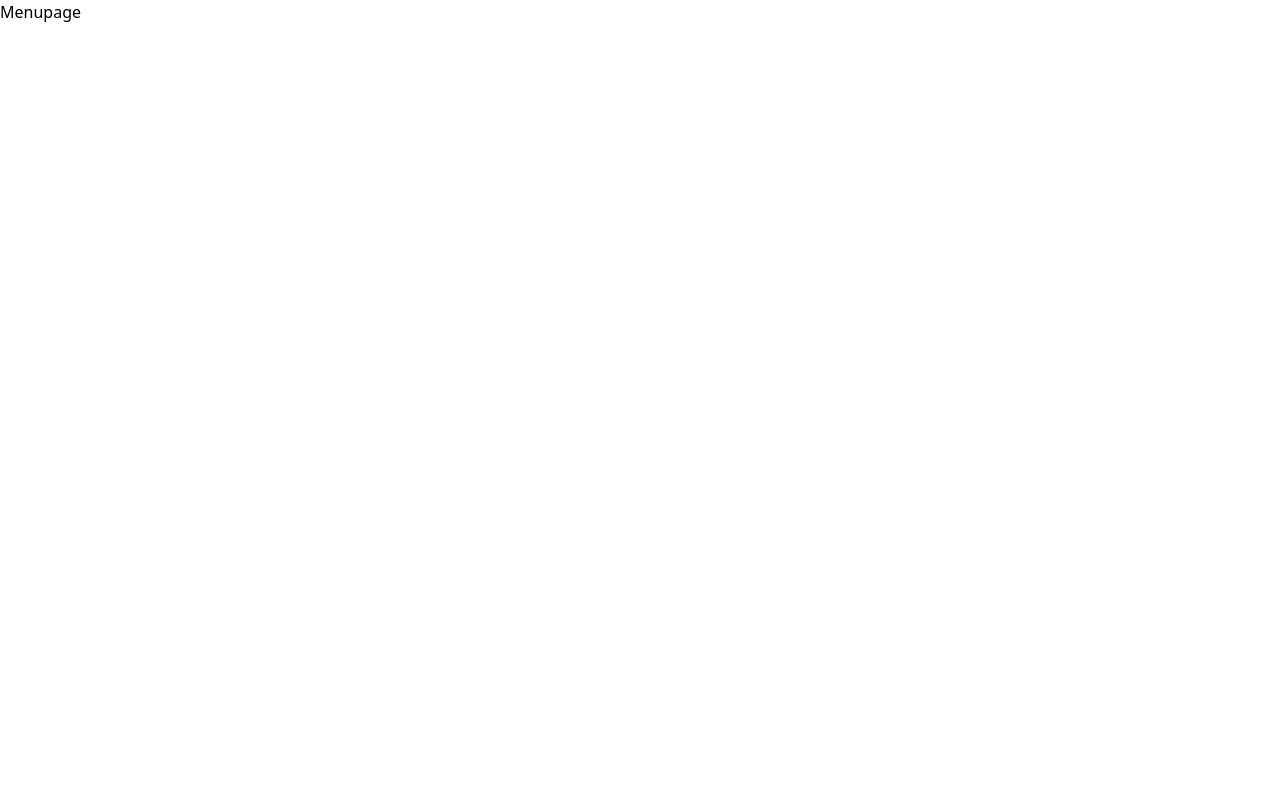
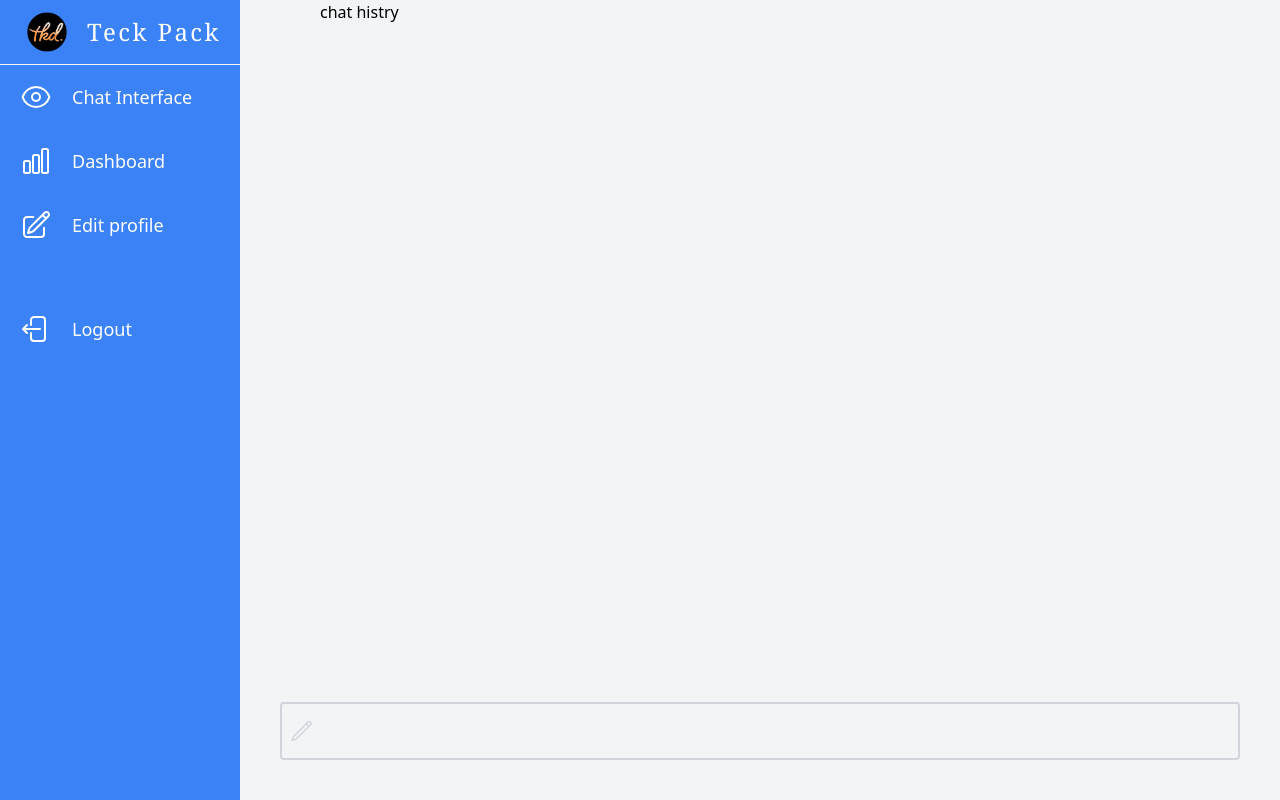
Before and after one commit to tkdeshan/Self_Assistant_AI_Web_App, a React (Create React App) app in the folder frontend/: page /menu in a window 1280 px wide. Built offline with nearby package versions, Linux system fonts and the light colour scheme.

Commit message:
partioly create menu page

```diff
--- a/frontend/src/pages/MenuPage.js
+++ b/frontend/src/pages/MenuPage.js
@@ -1,7 +1,55 @@
-import React from "react";
+import React, { useState } from "react";
+import logo from "../assests/constants/images/logo.png";
+import {
+  ChartBarIcon,
+  PencilSquareIcon,
+  PencilIcon,
+  EyeIcon,
+  ArrowLeftStartOnRectangleIcon,
+} from "@heroicons/react/24/outline";
+import TextBox from "../components/TextBox";
 
 const MenuPage = () => {
-  return <div>Menupage</div>;
+  const [chat, setChat] = useState("");
+
+  return (
+    <div className="flex flex-row h-screen w-full bg-gray-100">
+      <div className="h-screen w-1/5 bg-blue-500">
+        <div className="flex flex-row justify-center r w-full p-3 border-b border-gray-100">
+          <img src={logo} alt="Login" className="w-10 h-10 ml-2" />
+          <div className="font-serif text-2xl text-white tracking-widest ml-5 py-1">Teck Pack</div>
+        </div>
+
+        <div className="flex flex-col">
+          <div className="w-full flex flex-row hover:bg-blue-600 py-4 text-white text-lg">
+            <EyeIcon className="w-8 h-8 mx-5" />
+            <button>Chat Interface</button>
+          </div>
+
+          <div className="w-full flex flex-row hover:bg-blue-600 py-4 text-white text-lg">
+            <ChartBarIcon className="w-8 h-8 mx-5" />
+            <button>Dashboard</button>
+          </div>
+
+          <div className="w-full flex flex-row hover:bg-blue-600 py-4 text-white text-lg mb-10">
+            <PencilSquareIcon className="w-8 h-8 mx-5" />
+            <button>Edit profile</button>
+          </div>
+        </div>
+
+        <div className="flex flex-col-reverse">
+          <div className="w-full flex flex-row  hover:bg-red-500 py-4 text-white text-lg">
+            <ArrowLeftStartOnRectangleIcon className="w-8 h-8 mx-5" />
+            <button>Logout</button>
+          </div>
+        </div>
+      </div>
+      <div className="flex flex-col h-screen w-4/5 mx-10 pb-5">
+        <div className="flex flex-col h-screen w-4/5 mx-10 pb-5">chat histry</div>
+        <TextBox type="text" Icon={PencilIcon} value={chat} setValue={setChat} />
+      </div>
+    </div>
+  );
 };
 
 export default MenuPage;
```
